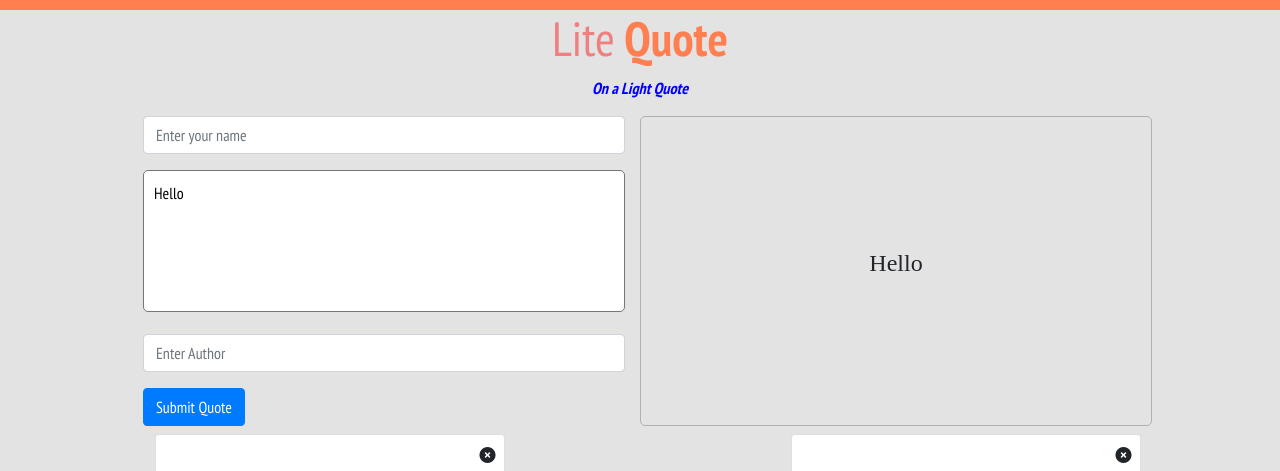
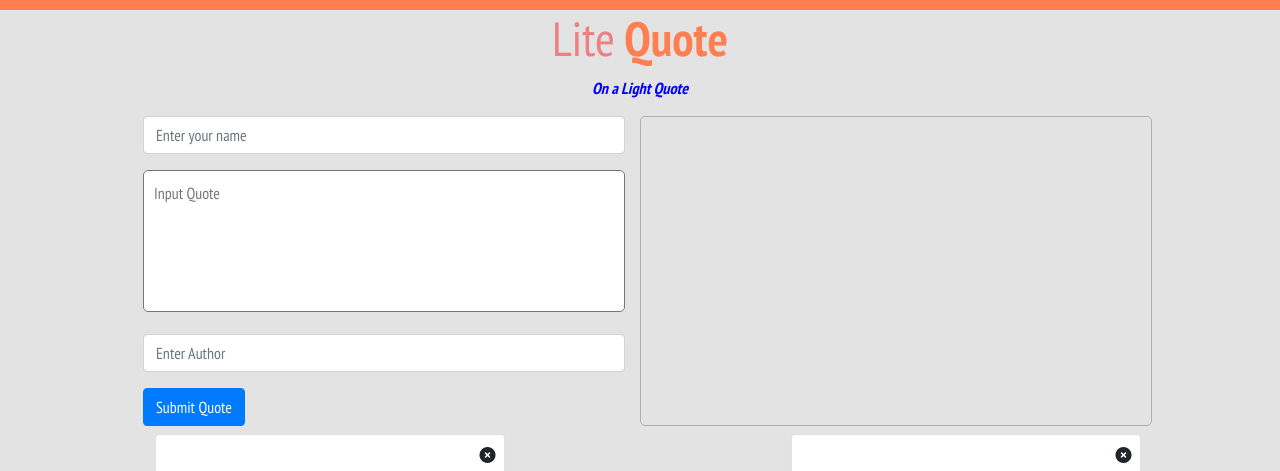
Before and after one commit to Mantongash/quotes, an Angular app: page / in a window 1280 px wide. Shown: the top 471 px of the page. Built offline with nearby package versions, Linux system fonts and the light colour scheme; a web font is replaced by a local one.

Commit message:
Validated the form and made it post the quotes

```diff
--- a/src/app/app.component.html
+++ b/src/app/app.component.html
@@ -6,7 +6,7 @@
       <p>On a Light Quote</p>
     </div>
   </header>
-  <app-add-quote></app-add-quote>
+
   <app-quotes>
 
   </app-quotes>
--- a/src/app/components/add-quote/add-quote.component.html
+++ b/src/app/components/add-quote/add-quote.component.html
@@ -1,6 +1,6 @@
 <div class="row">
   <div class="col-md-6">
-    <form>
+    <form #submitQuote="ngForm" (ngSubmit)="submittedQuote()">
       <!-- Field for your name -->
       <div class="form-group">
         <input
@@ -8,7 +8,17 @@
           class="form-control"
           id="name"
           placeholder="Enter your name"
+          [(ngModel)]="newQuote.postedBy"
+          name="postedBy"
+          #postedBy="ngModel"
+          required
         />
+        <div
+          [hidden]="postedBy.valid || postedBy.pristine"
+          class="alert alert-danger"
+        >
+          <p>Name is required</p>
+        </div>
       </div>
       <div class="form-group">
         <textarea
@@ -17,8 +27,17 @@
           cols="30"
           rows="5"
           placeholder="Input Quote"
-          [(ngModel)]="addQuote"
+          [(ngModel)]="newQuote.actualQuote"
+          name="actualQuote"
+          #actualQuote="ngModel"
+          required
         ></textarea>
+        <div
+          [hidden]="actualQuote.valid || actualQuote.pristine"
+          class="alert alert-danger"
+        >
+          <p>Quote is required</p>
+        </div>
       </div>
       <!-- Field for author -->
       <div class="form-group">
@@ -27,17 +46,28 @@
           class="form-control"
           id="author"
           placeholder="Enter Author"
+          [(ngModel)]="newQuote.author"
+          name="author"
+          #author="ngModel"
+          required
         />
+        <div
+          [hidden]="author.valid || author.pristine"
+          class="alert alert-danger"
+        >
+          <p>Author is required</p>
+        </div>
       </div>
 
       <button type="submit" class="btn btn-primary">Submit Quote</button>
     </form>
+    {{ newQuote.name }}
   </div>
 
   <!-- Quote Preview Container -->
   <div
     class="col-md-6 d-flex justify-content-center align-items-center preview"
   >
-    <p id="quoted">{{addQuote}}</p>
+    <p id="quoted">{{ newQuote.quote }}</p>
   </div>
 </div>
--- a/src/app/components/add-quote/add-quote.component.ts
+++ b/src/app/components/add-quote/add-quote.component.ts
@@ -1,22 +1,30 @@
-import { Component, OnInit } from '@angular/core';
+import { Component, OnInit, Output, EventEmitter } from "@angular/core";
+import { Quote } from "../quote";
 
 @Component({
-  selector: 'app-add-quote',
-  templateUrl: './add-quote.component.html',
-  styleUrls: ['./add-quote.component.css']
+  selector: "app-add-quote",
+  templateUrl: "./add-quote.component.html",
+  styleUrls: ["./add-quote.component.css"]
 })
 export class AddQuoteComponent implements OnInit {
+  addQuote: string;
 
-  addQuote:string = "Hello";
+  newQuote = new Quote("", "", "");
+  @Output() addedQuote = new EventEmitter<Quote>();
 
+  submittedQuote() {
+    this.addedQuote.emit(this.newQuote);
+  }
   // formatQuote() {
   //   let quoteToFormat = document.getElementById("quoted");
   //   quoteToFormat.style.first
   // }
 
-  constructor() { }
+  // onSubmit(submitedForm: ngForm) : void {
+  //   console.log(submitedForm.value);
+  // }
 
-  ngOnInit() {
-  }
+  constructor() {}
 
+  ngOnInit() {}
 }
--- a/src/app/components/quote.ts
+++ b/src/app/components/quote.ts
@@ -1,6 +1,7 @@
 export class Quote {
-  name: string;
-  actualQuote: string;
-  author:string;
-  postedBy:string;
+  constructor(
+    public actualQuote: string,
+    public author: string,
+    public postedBy: string
+  ) {}
 }
--- a/src/app/components/quote/quote.component.html
+++ b/src/app/components/quote/quote.component.html
@@ -1,7 +1,7 @@
 <li class="card p-2 m-2">
   <div>
     <div class="button">
-      <i class="fas fa-times-circle"></i>
+      <i class="fas fa-times-circle" (click)="deleteQuote()"></i>
     </div>
 
     {{ quote.actualQuote }}
--- a/src/app/components/quote/quote.component.ts
+++ b/src/app/components/quote/quote.component.ts
@@ -1,4 +1,4 @@
-import { Component, OnInit, Input } from "@angular/core";
+import { Component, OnInit, Input, Output, EventEmitter } from "@angular/core";
 import { Quote } from "../quote";
 
 @Component({
@@ -17,6 +17,10 @@ export class QuoteComponent implements OnInit {
       ? (this.linkName = "Hide Details")
       : (this.linkName = "Show Details");
   }
+
+  deleteQuote() {
+    console.log("Deleted");
+  }
   constructor() {}
 
   ngOnInit() {}
--- a/src/app/components/quotes/quotes.component.html
+++ b/src/app/components/quotes/quotes.component.html
@@ -1,3 +1,5 @@
+<div>
+  <app-add-quote (addedQuote)="addNewQuote($event)"></app-add-quote>
   <ul class=" d-flex flex-row flex-wrap justify-content-between">
     <app-quote
       [quote]="quote"
@@ -7,3 +9,4 @@
     >
     </app-quote>
   </ul>
+</div>
--- a/src/app/components/quotes/quotes.component.ts
+++ b/src/app/components/quotes/quotes.component.ts
@@ -1,5 +1,6 @@
 import { Component, OnInit } from "@angular/core";
 import { Quote } from "../quote";
+import { ConditionalExpr } from "@angular/compiler";
 
 @Component({
   selector: "app-quotes",
@@ -32,6 +33,10 @@ export class QuotesComponent implements OnInit {
     }
   ];
 
+  addNewQuote(quote) {
+    this.quotes.push(quote);
+    console.log(this.quotes);
+  }
 
   constructor() {}
 
```
Lines whose indentation alone changed are shown as unchanged.
